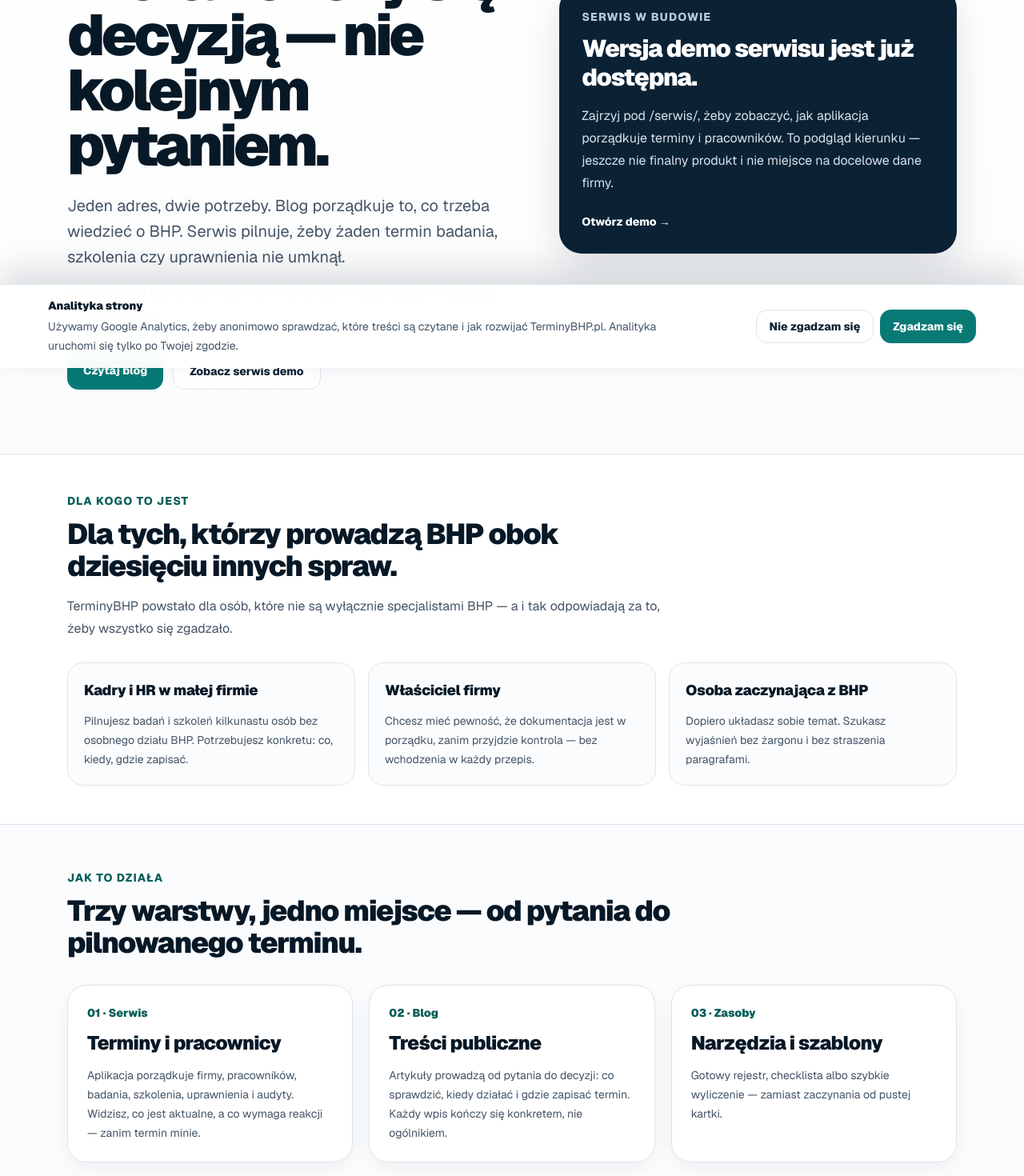
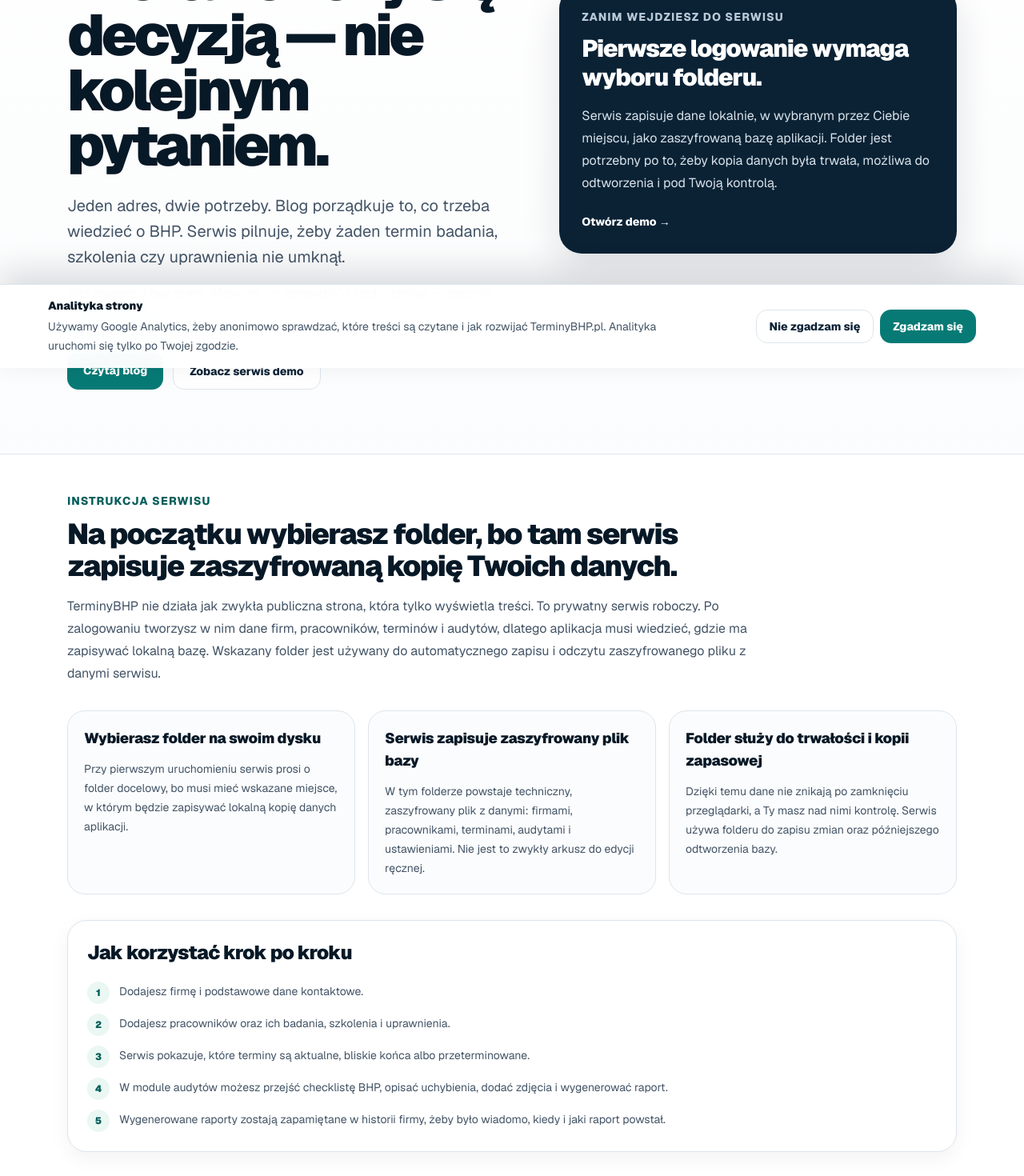
Before and after one commit to RafalWoz/terminarzBHP, a Next.js app in the folder terminybhp-portal/: page / in a window 1280 px wide. Shown: the part 340-1810 px from the top of the page at 80% size. Built offline with nearby package versions, Linux system fonts and the light colour scheme.

Commit message:
Add service instructions to homepage

```diff
--- a/terminybhp-portal/src/app/page.tsx
+++ b/terminybhp-portal/src/app/page.tsx
@@ -11,6 +11,20 @@
   { number: "01", label: "Serwis", title: "Terminy i pracownicy", description: "Aplikacja porządkuje firmy, pracowników, badania, szkolenia, uprawnienia i audyty. Widzisz, co jest aktualne, a co wymaga reakcji — zanim termin minie." },
   { number: "02", label: "Blog", title: "Treści publiczne", description: "Artykuły prowadzą od pytania do decyzji: co sprawdzić, kiedy działać i gdzie zapisać termin. Każdy wpis kończy się konkretem, nie ogólnikiem." },
   { number: "03", label: "Zasoby", title: "Narzędzia i szablony", description: "Gotowy rejestr, checklista albo szybkie wyliczenie — zamiast zaczynania od pustej kartki." },
+];
+
+const onboardingSteps = [
+  { title: "Wybierasz folder na swoim dysku", description: "Przy pierwszym uruchomieniu serwis prosi o folder docelowy, bo musi mieć wskazane miejsce, w którym będzie zapisywać lokalną kopię danych aplikacji." },
+  { title: "Serwis zapisuje zaszyfrowany plik bazy", description: "W tym folderze powstaje techniczny, zaszyfrowany plik z danymi: firmami, pracownikami, terminami, audytami i ustawieniami. Nie jest to zwykły arkusz do edycji ręcznej." },
+  { title: "Folder służy do trwałości i kopii zapasowej", description: "Dzięki temu dane nie znikają po zamknięciu przeglądarki, a Ty masz nad nimi kontrolę. Serwis używa folderu do zapisu zmian oraz późniejszego odtworzenia bazy." },
+];
+
+const serviceSteps = [
+  "Dodajesz firmę i podstawowe dane kontaktowe.",
+  "Dodajesz pracowników oraz ich badania, szkolenia i uprawnienia.",
+  "Serwis pokazuje, które terminy są aktualne, bliskie końca albo przeterminowane.",
+  "W module audytów możesz przejść checklistę BHP, opisać uchybienia, dodać zdjęcia i wygenerować raport.",
+  "Wygenerowane raporty zostają zapamiętane w historii firmy, żeby było wiadomo, kiedy i jaki raport powstał.",
 ];
 
 const comparison = [
@@ -36,11 +50,38 @@
             </div>
           </div>
           <aside className="rounded-[28px] bg-[var(--navy-900)] p-7 text-white shadow-[var(--shadow-soft)]">
-            <p className="text-sm font-extrabold uppercase tracking-[0.08em] text-[#b9cad8]">Serwis w budowie</p>
-            <h2 className="mt-3 text-3xl font-black tracking-[-0.04em]">Wersja demo serwisu jest już dostępna.</h2>
-            <p className="mt-4 leading-7 text-[#d8e3ea]">Zajrzyj pod /serwis/, żeby zobaczyć, jak aplikacja porządkuje terminy i pracowników. To podgląd kierunku — jeszcze nie finalny produkt i nie miejsce na docelowe dane firmy.</p>
+            <p className="text-sm font-extrabold uppercase tracking-[0.08em] text-[#b9cad8]">Zanim wejdziesz do serwisu</p>
+            <h2 className="mt-3 text-3xl font-black tracking-[-0.04em]">Pierwsze logowanie wymaga wyboru folderu.</h2>
+            <p className="mt-4 leading-7 text-[#d8e3ea]">Serwis zapisuje dane lokalnie, w wybranym przez Ciebie miejscu, jako zaszyfrowaną bazę aplikacji. Folder jest potrzebny po to, żeby kopia danych była trwała, możliwa do odtworzenia i pod Twoją kontrolą.</p>
             <a href="/serwis/" className="mt-6 inline-flex text-sm font-extrabold text-white hover:text-[#d8e3ea]">Otwórz demo →</a>
           </aside>
+        </div>
+      </section>
+
+      <section className="border-b border-[var(--slate-200)] bg-white">
+        <div className="mx-auto max-w-[1160px] px-5 py-12 sm:px-6">
+          <p className="text-sm font-extrabold uppercase tracking-[0.08em] text-[var(--teal-700)]">Instrukcja serwisu</p>
+          <h2 className="mt-3 max-w-4xl text-4xl font-black tracking-[-0.04em] text-[var(--navy-950)]">Na początku wybierasz folder, bo tam serwis zapisuje zaszyfrowaną kopię Twoich danych.</h2>
+          <p className="mt-4 max-w-4xl text-base leading-7 text-[var(--slate-700)]">TerminyBHP nie działa jak zwykła publiczna strona, która tylko wyświetla treści. To prywatny serwis roboczy. Po zalogowaniu tworzysz w nim dane firm, pracowników, terminów i audytów, dlatego aplikacja musi wiedzieć, gdzie ma zapisywać lokalną bazę. Wskazany folder jest używany do automatycznego zapisu i odczytu zaszyfrowanego pliku z danymi serwisu.</p>
+          <div className="mt-8 grid gap-4 md:grid-cols-3">
+            {onboardingSteps.map((step) => (
+              <section key={step.title} className="rounded-[22px] border border-[var(--slate-200)] bg-[var(--paper)] p-5">
+                <h3 className="text-lg font-black tracking-[-0.02em] text-[var(--navy-950)]">{step.title}</h3>
+                <p className="mt-3 text-sm leading-6 text-[var(--slate-700)]">{step.description}</p>
+              </section>
+            ))}
+          </div>
+          <div className="mt-8 rounded-[24px] border border-[var(--slate-200)] bg-white p-6 shadow-[0_8px_24px_rgba(7,24,38,0.05)]">
+            <h3 className="text-2xl font-black tracking-[-0.03em] text-[var(--navy-950)]">Jak korzystać krok po kroku</h3>
+            <ol className="mt-5 space-y-3 text-sm leading-6 text-[var(--slate-700)]">
+              {serviceSteps.map((step, index) => (
+                <li key={step} className="flex gap-3">
+                  <span className="flex size-7 shrink-0 items-center justify-center rounded-full bg-[var(--green-50)] text-xs font-black text-[var(--teal-700)]">{index + 1}</span>
+                  <span>{step}</span>
+                </li>
+              ))}
+            </ol>
+          </div>
         </div>
       </section>
 
```
